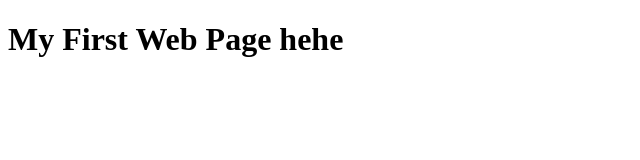
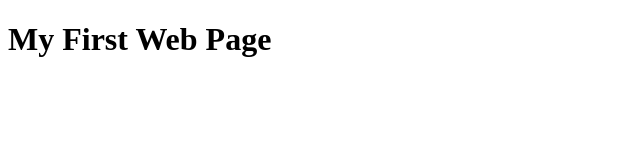
Before and after one commit to srinjoy-msi/myfirstwebpage, a plain HTML site: page index.html in a window 1280 px wide. Shown: the whole page, without its empty margins (0-640 px from the left). Drawn offline with Linux system fonts and the light colour scheme.

Commit message:
Small changes

```diff
--- a/index.html
+++ b/index.html
@@ -6,6 +6,6 @@
     <title>First Web Page</title>
 </head>
 <body>
-    <h1>My First Web Page hehe</h1>
+    <h1>My First Web Page</h1>
 </body>
 </html>
```
